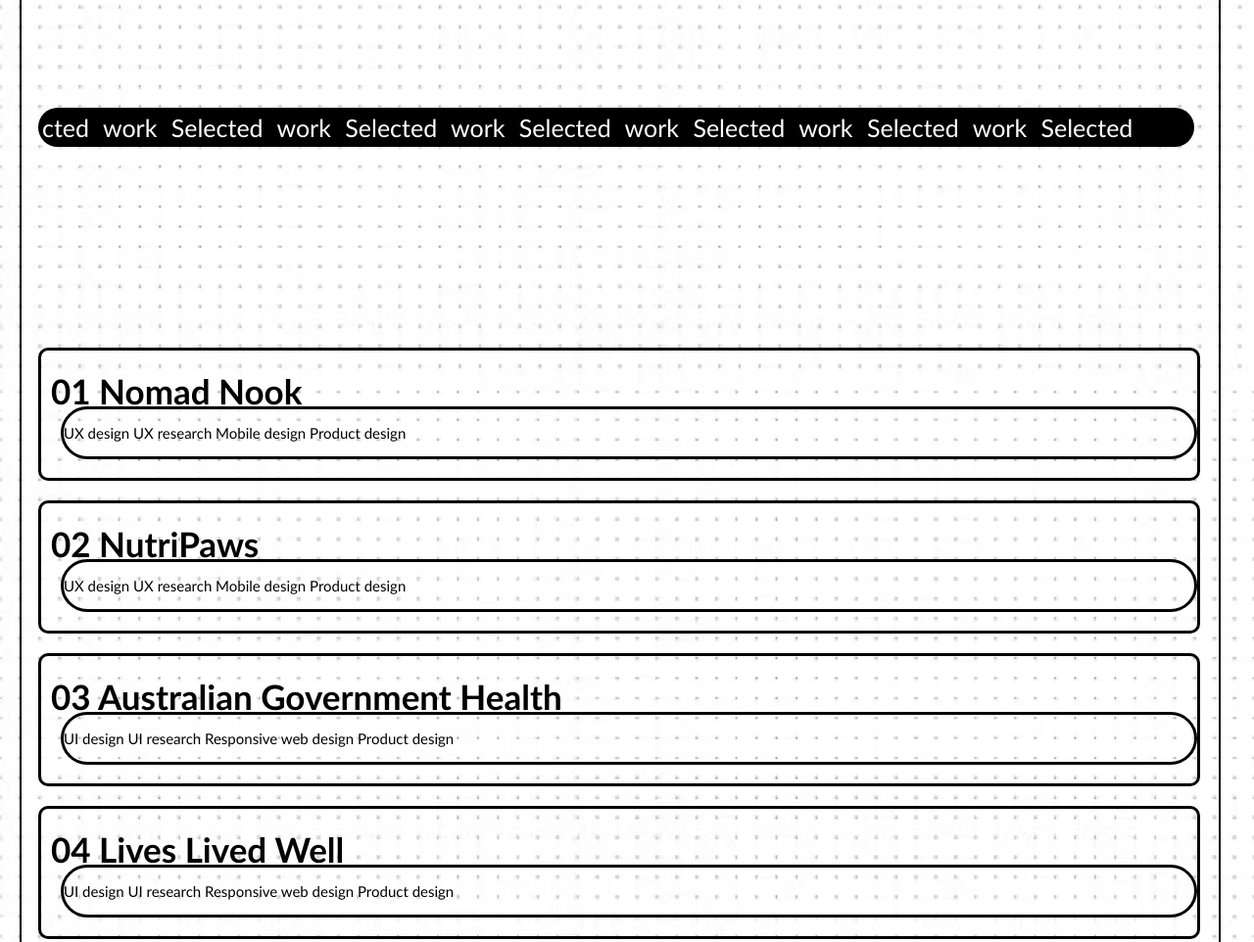
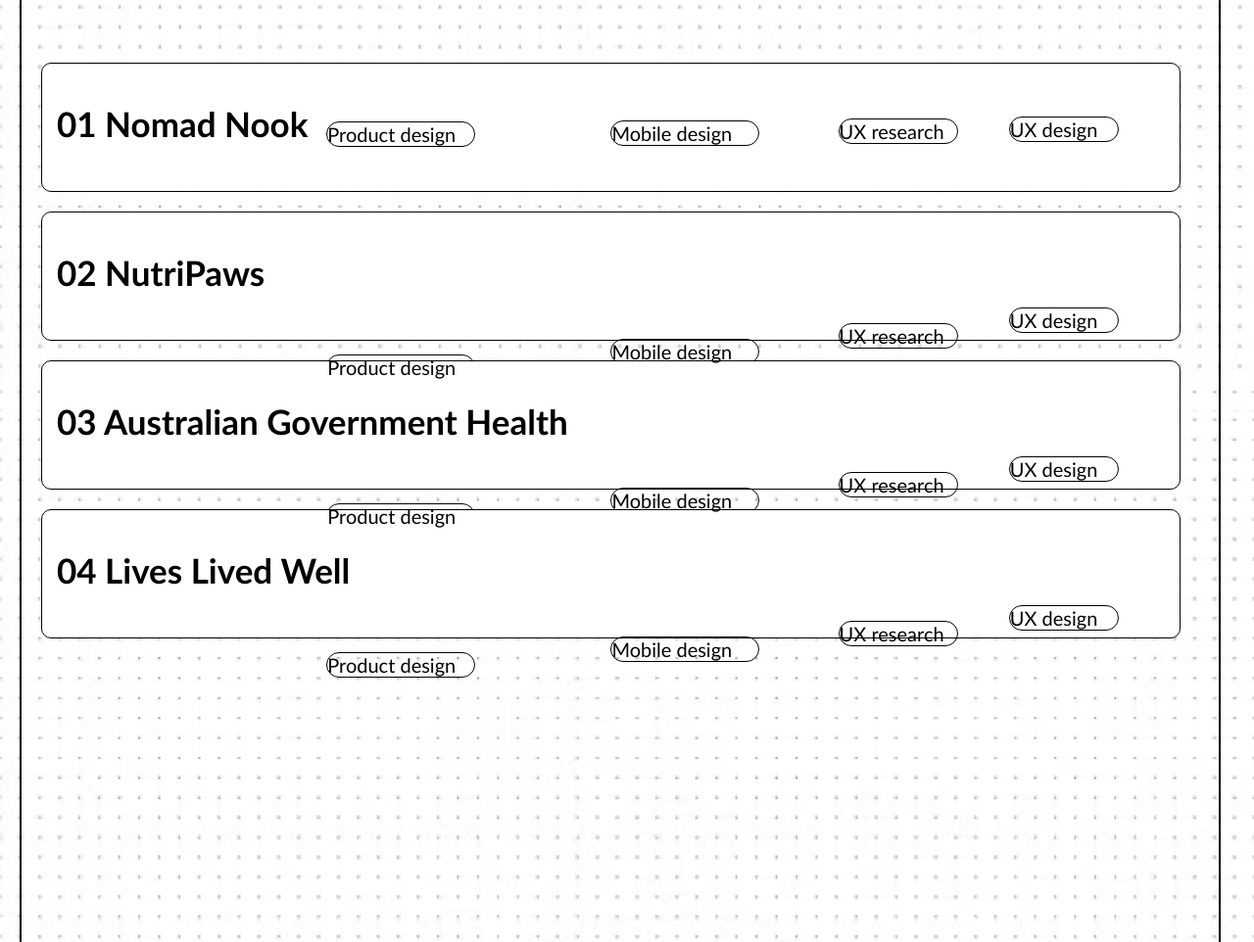
Before and after one commit to ShruthiGurunathan/UX_UI_HW_19, a plain HTML site: page index.html in a window 1280 px wide. Shown: the part 1420-2382 px from the top of the page at 98% size. Drawn offline with Linux system fonts and the light colour scheme.

Commit message:
css and html updates

```diff
--- a/CSS/style.css
+++ b/CSS/style.css
@@ -6,9 +6,10 @@ margin-top:20px;
 margin-bottom:20px;
 margin-left:20px;
 margin-right:20px;
-height: 2770px;
+height: 3650px;
 width: 1222px;
 }
+
 body {
   background: url("../Images/dotted paper background.png") center center fixed;
   background-size: cover;
@@ -17,17 +18,16 @@ background-size: cover;
 /* Navigation Bar Styles */
 .dashed-border {
   position: absolute;
-margin-left: 0.5%;
-width: 1180px;
+  margin-left: 2.5%;
+  width: 95%;
   height: 65px;
-left: 33px;
+  left: 20px;
   top: 5%;
   background: white;
   color: black;
   border-radius: 50px;
   border: 2px dashed;
 }
-
 
 .Nav {
   margin-right: 2%;
@@ -70,7 +70,6 @@ font-size: 20px;
   font-family: "Gill Sans MT";
   background-color: black;
   border-radius: 30px;
-
 }
 
 .Navbut a:hover {
@@ -84,28 +83,20 @@ color: black;
   border-radius: 30px;
 }
 
-.thick-line-1 {
-width: 3.5px;
-height: 30px;
-background-color: black;
-}
-
+.thick-line-1,
 .thick-line-2 {
   width: 3.5px;
   height: 30px;
   background-color: black;
 }
 
-
-
 /* Circular boxes */
-
 .circular-box-1,
 .circular-box-2,
 .circular-box-3 {
   position: absolute;
-width: 1180px;
-height: 40px;
+  width: 95%;
+  height: 65px;
   background: black;
   color: black;
   border-radius: 50px;
@@ -116,43 +107,40 @@ margin-left: 20px;
 .circular-box-text-2,
 .circular-box-text-3 {
   margin-left: 4px;
-margin-top: -10px;
+  margin-top: 33px;
   margin-bottom: 10px;
-font-size: 25px;
+  font-size: 28px;
   font-family: "Gill Sans MT";
   color: white;
 }
 
-/*Images*/
-
+/* Images */
 .hero-photo {
-width:1150px;
-height:240px;
+  width: 95%;
+  height: auto;
   padding-top: 210px;
-padding-left:38px;
-padding-right:0px;
+  padding-left: 20px;
+  padding-right: 20px;
   border: transparent;
   border-radius: 30px;
 }
 
-
 .profile-image {
-border:solid thin black;
+  border: solid thin black;
   border-radius: 50%;
-margin-bottom:20px;
-margin-top: 500px;
-margin-left: 100px;
-width: 300px;
-height: 300px;
-
+  margin-bottom: 20px;
+  margin-top: 20px;
+  margin-left: 20px;
+  width: 100%;
+  max-width: 300px;
+  height: auto;
 }
 
 .about-me-image {
-width: 700px;
-height: 350px;
-margin-left: 50px;
-margin-top: 40px;
-
+  width: 100%;
+  height: auto;
+  margin-left: 20px;
+  margin-top: 30px;
 }
 
 .text {
@@ -160,75 +148,242 @@ word-spacing: 8px;
   margin-top: -20px;
 }
 
-
 .circular-box-1 {
   top: 700px;
 }
 
 .circular-box-2 {
-top: 830px;
+  top: 750px;
   margin-left: -3px;
 }
 
 .circular-box-3 {
-top: 1000px;
-margin-left: 4px;
+  float: inline-end;
+  margin-top: 1300px;
+  margin-left: 10px;
 }
 
-/*Case study items*/
+.circular-box-text-3 {
+  display: flex;
+  justify-content: center;
+  margin-top: -5px;
+  margin-bottom: 10px;
+  font-size: 35px;
+  font-family: "Gill Sans MT";
+  color: white;
+}
 
+/* Case study items */
 .case-study-list-item-1,
 .case-study-list-item-2,
 .case-study-list-item-3,
 .case-study-list-item-4 {
-border: solid black;
+  border: solid thin black;
   border-radius: 10px;
-width: 1180px;
+  background-color: white;
+  width: 95%;
   height: 130px;
-
+  margin-left: 20px;
 }
 
 .case-study-list-item-1 {
-margin-top: 180px;
+  margin-top: 100px;
+}
 
+.case-study-list-item-2 {
+  margin-top: 20px;
 }
-.case-study-list-item-2,
-.case-study-list-item-3,
+
+.case-study-list-item-3 {
+  margin-top: 20px;
+}
+
 .case-study-list-item-4 {
   margin-top: 20px;
-
 }
 
 .case-study-list-text-1,
 .case-study-list-text-2,
 .case-study-list-text-3,
-.case-study-list-text-4  {
-margin-top: 20px;
+.case-study-list-text-4 {
+  margin-top: 40px;
   margin-bottom: 25px;
   font-family: "Gill Sans MT";
   font-size: 35px;
   font-weight: bold;
   color: black;
-margin-left: 10px;
-
+  margin-left: 15px;
 }
 
-
-/*Case study tags*/
+/* Case study tags */
 
 .tag-1,
 .tag-2,
 .tag-3,
+.tag-4,
+.tag-5,
+.tag-6,
+.tag-7,
+.tag-8,
+.tag-9,
+.tag-10,
+.tag-11,
+.tag-12,
+.tag-13,
+.tag-14,
+.tag-15,
+.tag-16 {
+  font-size: 20px;
+  font-family: "Gill Sans MT";
+  margin-left: 15px;
+}
+
+.tag-1 {
+  margin-top: -53px;
+  margin-left: 85%;
+  border: solid thin black;
+  border-radius: 30px;
+  width: 110px;
+}
+
+.tag-2 {
+  margin-top: -23.5px;
+  margin-left: 70%;
+  border: solid thin black;
+  border-radius: 30px;
+  width: 120px;
+}
+
+.tag-3 {
+  margin-top: -24.5px;
+  margin-left: 50%;
+  border: solid thin black;
+  border-radius: 30px;
+  width: 150px;
+}
+
 .tag-4 {
-  border: solid;
-  border-color: black;
+  margin-top: -24.5px;
+  margin-left: 25%;
+  border: solid thin black;
   border-radius: 30px;
-  font-size: 15px;
-  font-family: "Gill Sans MT";
-  margin-top: -30px;
-  margin-left: 20px;
+  width: 150px;
+}
 
+.tag-5 {
+  margin-top: -53px;
+  margin-left: 85%;
+  border: solid thin black;
+  border-radius: 30px;
+  width: 110px;
 }
+
+.tag-6 {
+  margin-top: -23.5px;
+  margin-left: 70%;
+  border: solid thin black;
+  border-radius: 30px;
+  width: 120px;
+}
+
+.tag-7 {
+  margin-top: -24.5px;
+  margin-left: 50%;
+  border: solid thin black;
+  border-radius: 30px;
+  width: 150px;
+}
+
+.tag-8 {
+  margin-top: -24.5px;
+  margin-left: 25%;
+  border: solid thin black;
+  border-radius: 30px;
+  width: 150px;
+}
+.tag-9 {
+  margin-top: -53px;
+  margin-left: 85%;
+  border: solid thin black;
+  border-radius: 30px;
+  width: 110px;
+}
+
+.tag-10 {
+  margin-top: -23.5px;
+  margin-left: 70%;
+  border: solid thin black;
+  border-radius: 30px;
+  width: 120px;
+}
+
+.tag-11 {
+  margin-top: -24.5px;
+  margin-left: 50%;
+  border: solid thin black;
+  border-radius: 30px;
+  width: 150px;
+}
+
+.tag-12 {
+  margin-top: -24.5px;
+  margin-left: 25%;
+  border: solid thin black;
+  border-radius: 30px;
+  width: 150px;
+}
+
+.tag-13 {
+  margin-top: -53px;
+  margin-left: 85%;
+  border: solid thin black;
+  border-radius: 30px;
+  width: 110px;
+}
+
+.tag-14 {
+  margin-top: -23.5px;
+  margin-left: 70%;
+  border: solid thin black;
+  border-radius: 30px;
+  width: 120px;
+}
+
+.tag-15 {
+  margin-top: -24.5px;
+  margin-left: 50%;
+  border: solid thin black;
+  border-radius: 30px;
+  width: 150px;
+}
+
+.tag-16 {
+  margin-top: -24.5px;
+  margin-left: 25%;
+  border: solid thin black;
+  border-radius: 30px;
+  width: 150px;
+}
+
+
+.tag-5,
+.tag-6,
+.tag-7,
+.tag-8,
+.tag-9,
+.tag-10,
+.tag-11,
+.tag-12,
+.tag-13,
+.tag-14,
+.tag-15,
+.tag-16 {
+  margin-top: -10px;
+}
+
+
+
+
 
 /* Footer */
 .footer {
@@ -237,12 +392,12 @@ background: white;
   border: 2px dashed;
   color: black;
   border-radius: 50px;
-width: 1180px;
+  width: 95%;
   height: 65px;
-margin-top: 115%;
-margin-left: 17px;
+  margin-top: 1400px;
+  margin-left: 30px;
+}
 
-}
 .footer-text {
   font-size: 15px;
   font-family: arial;
@@ -253,6 +408,34 @@ margin-left: 20px;
 .social-media-icons {
   width: 160px;
   height: 30px;
-margin-left: 1000px;
+  margin-left: 80%;
   padding-top: 15px;
 }
+
+/* Media Queries */
+@media only screen and (max-width: 768px) {
+  .page-border,
+  .dashed-border,
+  .circular-box-1,
+  .circular-box-2,
+  .circular-box-3,
+  .hero-photo,
+  .profile-image,
+  .about-me-image,
+  .case-study-list-item-1,
+  .case-study-list-item-2,
+  .case-study-list-item-3,
+  .case-study-list-item-4,
+  .footer {
+    width: 90%;
+    margin-left: 5%;
+  }
+
+  .topnav {
+    margin-right: 5%;
+  }
+
+  .social-media-icons {
+    margin-left: 5%;
+  }
+}
--- a/index.html
+++ b/index.html
@@ -1,5 +1,5 @@
 <!DOCTYPE html>
-<html>
+<html lang="en">
 
 <head>
 <link rel="stylesheet" type="text/css" href="CSS/style.css">
@@ -23,9 +23,8 @@
 <div class="topnav">
 <a href="#Experiments">Experiments</a>
 <div class="thick-line-2"></div>
-<a href="#Resume">Resume</a>
+<a href="Images/Shruthi_Gurunathan_Resume.pdf">Resume</a>
 <div class="thick-line-1"></div>
-</div>
 </div>
 </div>
 
@@ -33,83 +32,74 @@
 
 <!-- Main section and content -->
 
-
 <img class="profile-image" src="Images/Profile image.png" alt="Profile image;">
 <img class="about-me-image" src="Images/about me.png" alt="about me;">
-
 
 <section>
 <div class="circular-box-1">
 <div class="circular-box-text-1">
 <div class="text">
-<p>out me About me About me About me About me About me About me About me About me About m</p>
+<p>About me About me About me About me About me About me About me About me About m</p>
 </div>
 </div>
-
+</div>
 
 <div class="circular-box-2">
 <div class="circular-box-text-2">
 <div class="text">
-<p>cted work Selected work Selected work Selected work Selected work Selected work Selected work Sel</p>
-</div>
-</div>
-
-
-<!--case study items-->
-
-<div class="case-study-list-item-1">
-<h3 class="case-study-list-text-1"> 01 Nomad Nook</h3>
-<div class="discipline-tags">
-<div class="tag-1">
-<p>UX design UX research Mobile design Product design</p>
+<p>Selected work Selected work Selected work Selected work Selected work Selected work Selected </p>
 </div>
 </div>
 </div>
 
+<!-- Case study items -->
+
+<div class="case-study-list-item-1">
+<h3 class="case-study-list-text-1">01 Nomad Nook</h3>
+<div class="tag-1">UX design</div>
+<div class="tag-2">UX research</div>
+<div class="tag-3">Mobile design</div> <div class="tag-4">Product design</div>
+</div>
+
 <div class="case-study-list-item-2">
-<h3 class="case-study-list-text-2"> 02 NutriPaws</h3>
-<div class="discipline-tags">
-<div class="tag-2">
-<p>UX design UX research Mobile design Product design </p>
+<h3 class="case-study-list-text-2">02 NutriPaws</h3>
+<div class="tag-5">UX design</div>
+<div class="tag-6">UX research</div>
+<div class="tag-7">Mobile design</div>
+<div class="tag-8">Product design</div>
+</div>
+
+<div class="case-study-list-item-3">
+<h3 class="case-study-list-text-3">03 Australian Government Health</h3>
+<div class="tag-9">UX design</div>
+<div class="tag-10">UX research</div>
+<div class="tag-11">Mobile design</div>
+<div class="tag-12">Product design</div>
+</div>
+
+<div class="case-study-list-item-4">
+<h3 class="case-study-list-text-4">04 Lives Lived Well</h3>
+<div class="tag-13">UX design</div>
+<div class="tag-14">UX research</div>
+<div class="tag-15">Mobile design</div>
+<div class="tag-16">Product design</div>
+</div>
+
+<div class="circular-box-3">
+<div class="circular-box-text-3">
+<div class="text">
+<p>Reach out to create something exciting!</p>
 </div>
 </div>
 </div>
 
-<div class="case-study-list-item-3">
-<h3 class="case-study-list-text-3">03 Australian Government Health</h3>
-<div class="discipline-tags">
-<div class="tag-3">
-<p>UI design UI research Responsive web design Product design</p>
-</div>
-</div>
-</div>
+</section>
 
-<div class="case-study-list-item-4">
-<h3 class="case-study-list-text-4">04 Lives Lived Well</h3>
-<div class="discipline-tags">
-<div class="tag-4">
-<p>UI design UI research Responsive web design Product design</p>
-</div>
-</div>
-</div>
+<!-- Footer -->
 
-
-
-
-<div class="circular-box-3">
-<div class="circular-box-text-3">
-<div class="text">
-<p>skills My skills My skills My skills My skills My skills My skills My skills My skills My skills My skills My skills My skills My skills My skill</p>
-</div>
-</div>
-
-
-
-</section>
-<!-- Footer -->
 <footer class="footer">
 <img class="social-media-icons" src="Images/social media icons.png" alt="social media icons;">
-<footer class="footer-text">
+<div class="footer-text">
 <p>Designed by Shruthi Gurunathan</p>
 </div>
 </footer>
```
Also changed, not shown: 1 other file. Lines whose indentation alone changed are shown as unchanged.
